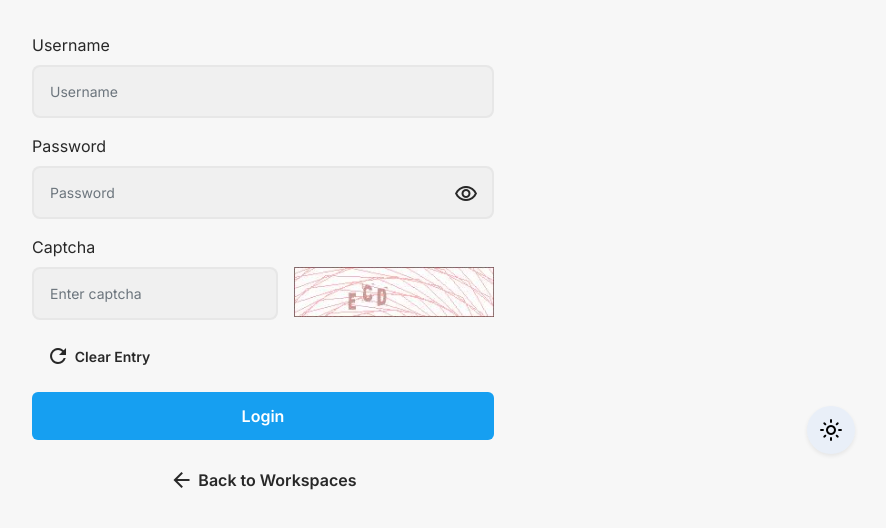
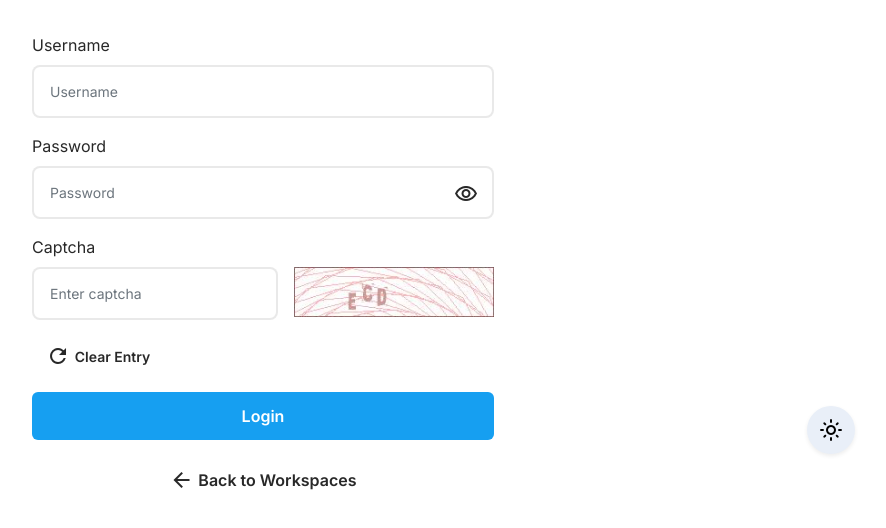
Before and after one commit to gocloud-inc/academe-workspaces-template, a website: page system-login.html in a window 1280 px wide. Shown: the part 298-826 px from the top of the page, without its empty margins (377-1263 px from the left). Drawn offline with nearby package versions, Linux system fonts and the light colour scheme.

Commit message:
ui udpates

```diff
--- a/scss/_base.scss
+++ b/scss/_base.scss
@@ -11,7 +11,7 @@ html {
 body {
     font-family: var(--font-serif);
     font-size: 15px;
-    background: var(--color-light-tint);
+    background: var(--color-light);
     color: var(--color-dark);
     margin: 0;
     line-height: 1.5;
--- a/scss/_cards.scss
+++ b/scss/_cards.scss
@@ -9,7 +9,7 @@ $card-padding: 16px;
     min-width: 0;
     width: 100%;
     word-wrap: break-word;
-    background: var(--color-light);
+    background: var(--color-card);
     background-clip: border-box;
     border: 1px solid rgba(var(--color-dark-rgb), 0.1);
     border-radius: $card-border-radius;
--- a/scss/_navbar.scss
+++ b/scss/_navbar.scss
@@ -118,7 +118,7 @@ header {
 }
 
 .nav {
-    background: rgba(var(--color-medium-rgb), 0.3);
+    background: var(--color-card);
     backdrop-filter: blur(5px);
     box-shadow: rgba(0, 0, 0, 0.1) 0px 1px 2px 0px;
     padding: 4px;
--- a/scss/_variables.scss
+++ b/scss/_variables.scss
@@ -71,6 +71,14 @@
 	--color-light-shade: #e0e0e0;
 	--color-light-tint: #f7f7f7;
 
+	// Card
+	--color-card: #ffffff;
+	--color-card-rgb: 255,255,255;
+	--color-card-contrast: #000000;
+	--color-card-contrast-rgb: 0,0,0;
+	--color-card-shade: #e0e0e0;
+	--color-card-tint: #f7f7f7;
+
     // Font
     --font-serif: 'Inter', sans-serif;
 }
@@ -109,12 +117,20 @@ body.dark-theme {
 	--color-medium-tint: #a2a4ab;
 
 	// Light
-	--color-light: #2b2a2a;
-	--color-light-rgb: 37,38,39;
+	--color-light: #000000;
+	--color-light-rgb: 0,0,0;
 	--color-light-contrast: #ffffff;
 	--color-light-contrast-rgb: 255,255,255;
-	--color-light-shade: #212122;
-	--color-light-tint: #222529;
+	--color-light-shade: #000000;
+	--color-light-tint: #1a1a1a;
+
+	// Card
+	--color-card: #1d2226;
+	--color-card-rgb: 29,34,38;
+	--color-card-contrast: #ffffff;
+	--color-card-contrast-rgb: 255,255,255;
+	--color-card-shade: #1a1e21;
+	--color-card-tint: #34383c;
 
 	img {
 		filter: brightness(.8) contrast(1.2);
--- a/scss/forms/_input.scss
+++ b/scss/forms/_input.scss
@@ -5,9 +5,9 @@
     padding: 8px 14px;
     font-family: var(--font-serif);
     font-size: 14px;
-    background: rgba(var(--color-medium-rgb), 0.3) !important;
+    background: var(--color-card) !important;
     background-clip: padding-box;
-    border: 2px solid rgba(var(--color-dark-rgb), .05);
+    border: 2px solid rgba(var(--color-dark-rgb), .1);
     border-radius: 8px;
     transition: all 0.1s ease;
     color: var(--color-dark);
```
Also changed, not shown: css/style.min.css.
